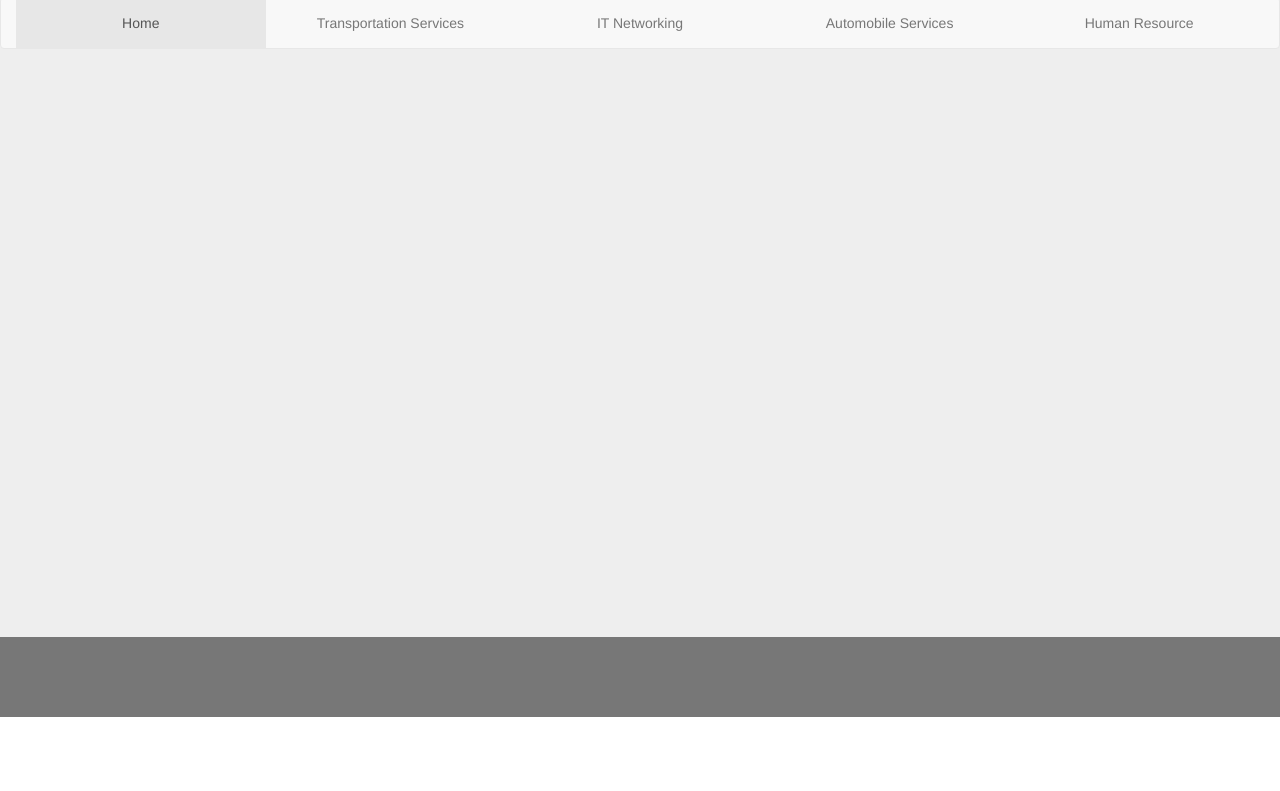
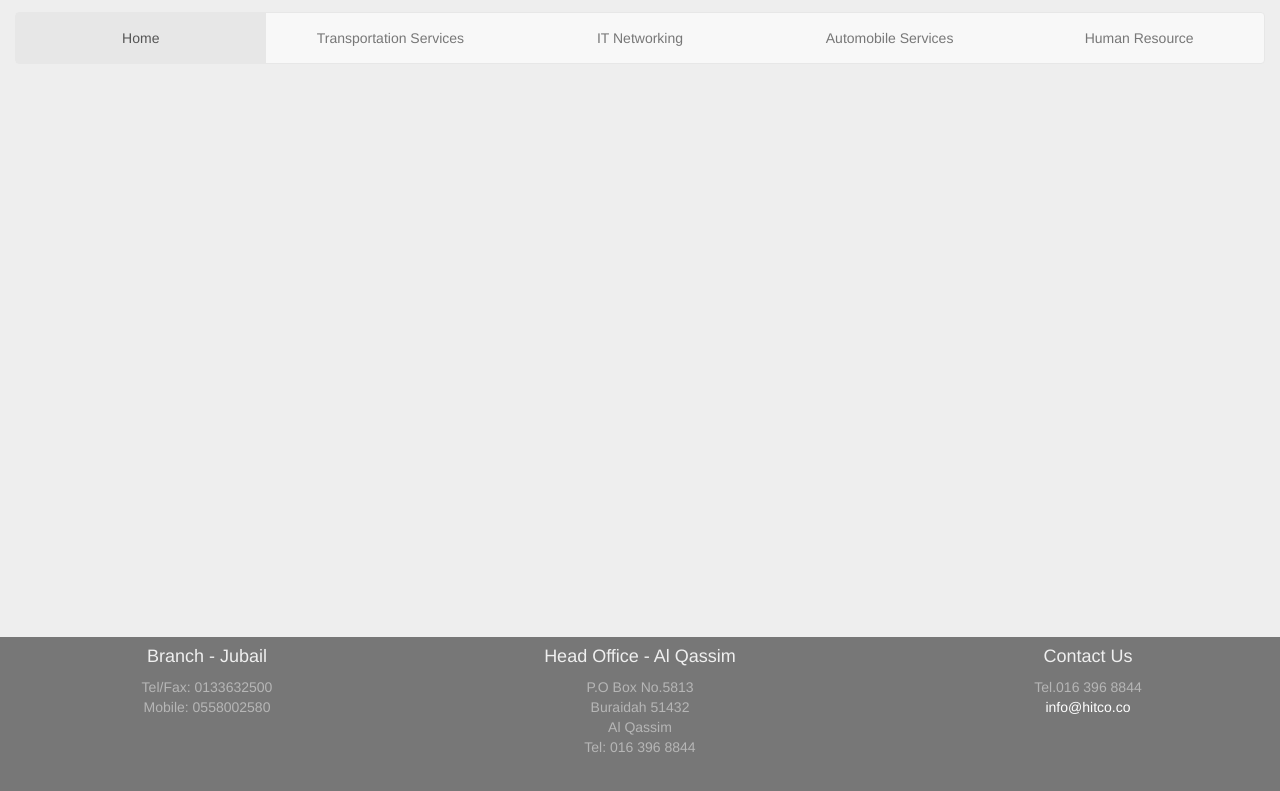
Before and after one commit to rizwanhkm/hitco, a plain HTML site: page index.html in a window 1280 px wide. Shown: the part 163-954 px from the top of the page. Before the commit the page ends 880 px from the top, so only its background shows below. Drawn offline with Linux system fonts and the light colour scheme.

Commit message:
made the final basic template

```diff
--- a/index.html
+++ b/index.html
@@ -11,9 +11,9 @@
             <img src="hitco.png" id="hitco-logo">
         </div>
         <div id="main-content">
+                <div class="container-fluid">
         <nav class="navbar navbar-default" role="navigation">
 
-                <div class="container-fluid">
                 <ul class="nav navbar-nav">
                 <li class="active"><a href="./index.html">Home</a></li>
                 <li><a href="./transport-services.html">Transportation Services</a></li>
@@ -21,11 +21,32 @@
                 <li><a href="./automobile-services.html">Automobile Services</a></li>
                 <li><a href="./human-resources.html">Human Resource</a></li>
                 </ul>
+        </nav>
                 </div>
-        </nav>
         </div>
 
-        <div id="contact"></div>
+        <div id="contact">
+
+        <address id="branch">
+        <h4>Branch - Jubail</h4>
+        Tel/Fax: 0133632500 <br>
+        Mobile: 0558002580 <br>
+        </address>
+
+        <address id="hq">
+        <h4>Head Office - Al Qassim</h4>
+        P.O Box No.5813 <br>
+        Buraidah 51432 <br>
+        Al Qassim <br>
+        Tel: 016 396 8844 <br>
+        </address>
+
+        <address id="contact-details">
+        <h4>Contact Us</h4>
+        Tel.016 396 8844 <br>
+        <a href="mailto:info@hitco.co" id="mailid">info@hitco.co</a>
+        </address>
+        </div>
 
     </body>
 </html>
--- a/style.css
+++ b/style.css
@@ -15,13 +15,15 @@
 #contact {
     background-color: #777777;
     width:100%;
-    height: 10%;
+    height: 20%;
+    display: inline-block;
 }
 
 body {
     position: relative;
     height: 100%;
     margin:0;
+    padding: 0;
 }
 
 #hitco-logo {
@@ -49,9 +51,51 @@ a {
     margin-right: auto;
 }
 
-.container-fluid {
-}
+
 
 .navbar {
     text-align: center;
 }
+
+.container-fluid {
+    position:relative;
+    top:15px;
+}
+
+#hq {
+    position: relative;
+    float:left;
+    text-align: center;
+    width:40%;
+}
+
+h4 {
+    color: #EFEFEF;
+}
+
+#branch {
+    position:relative;
+    float:left;
+    left: 15px;
+    width: 30%;
+    text-align: center;
+}
+
+#contact-details {
+    top:0;
+    float:left;
+    width: 30%;
+    text-align: center;
+}
+
+div {
+
+}
+
+#mailid {
+    color: white;
+}
+
+address {
+    color: #B6B6B6;
+}
```
